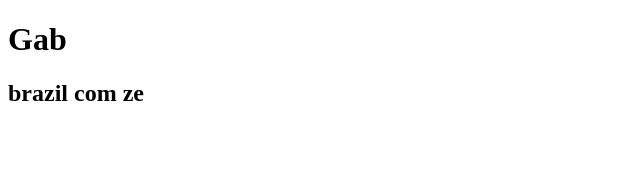
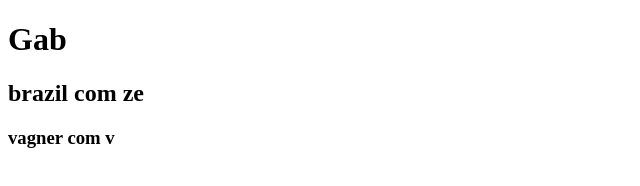
Before and after one commit to Dkwfgab135/aula, a plain HTML site: page index.html in a window 1280 px wide. Shown: the whole page, without its empty margins (0-640 px from the left). Drawn offline with Linux system fonts and the light colour scheme.

Commit message:
h3 do vagner

```diff
--- a/index.html
+++ b/index.html
@@ -9,5 +9,6 @@
 <body>
     <h1> Gab </h1>
     <h2> brazil com ze </h2>
+    <h3> vagner com v </h3>
 </body>
 </html>
```
